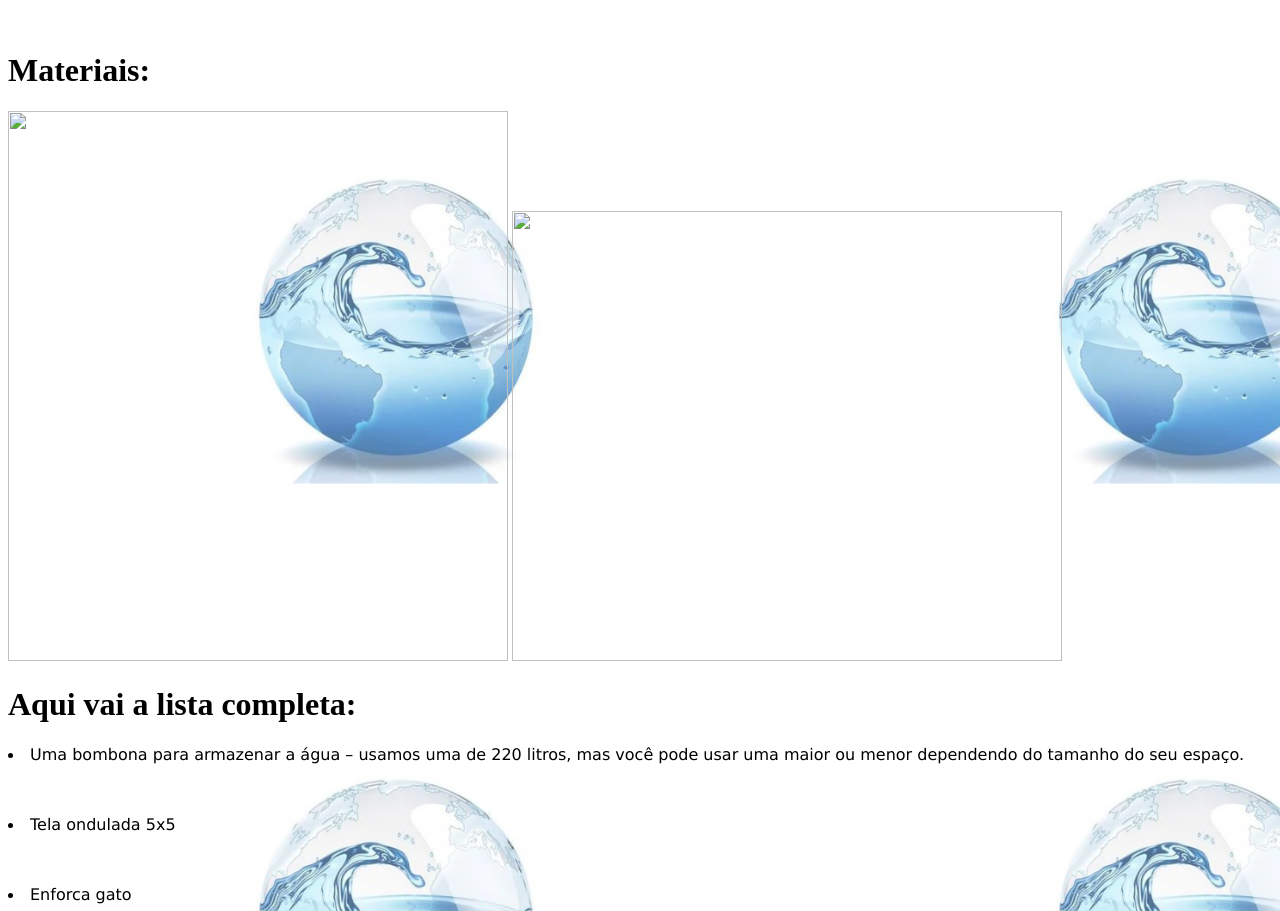
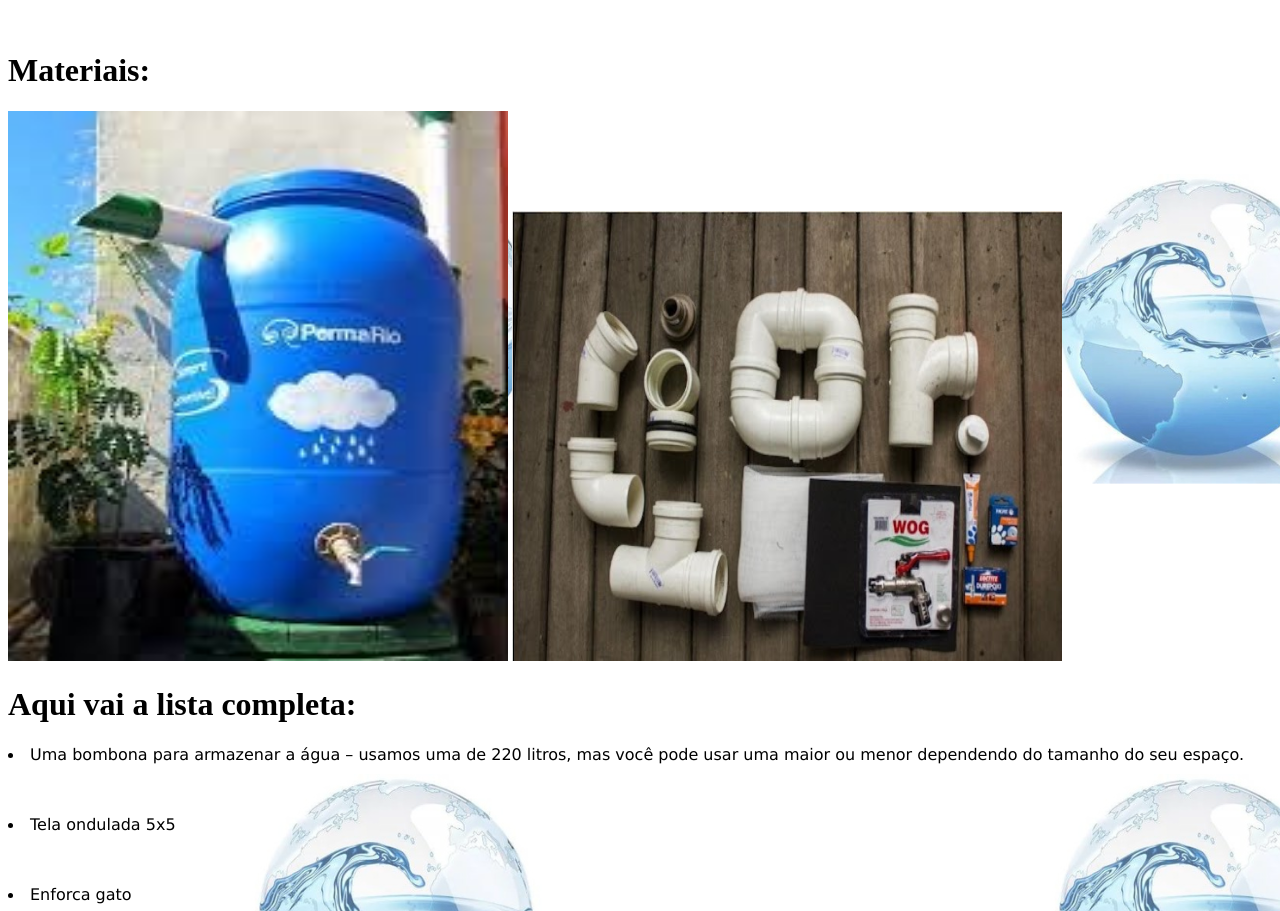
Before and after one commit to agatha20223/cisterna, a plain HTML site: page index.html in a window 1280 px wide. Shown: the part 1171-2082 px from the top of the page. Drawn offline with Linux system fonts and the light colour scheme; files whose address does not match are found by name.

Commit message:
Add files via upload

```diff
--- a/index.html
+++ b/index.html
@@ -67,8 +67,8 @@ Feito tudo isso, está na hora de botar a mão na massa e transformar a sua bomb
 
 <h1>Materiais:</h1>
 
- <img src ="img/imagem3.jpg"  width="500" height="550">
-<img src ="img/imagem5.jpg" width="550" height="450">
+ <img src ="imagem3.jpg"  width="500" height="550">
+<img src ="imagem5.jpg" width="550" height="450">
 
 <h1 style="text-align: left;">Aqui vai a lista completa:</h1>
 
```
